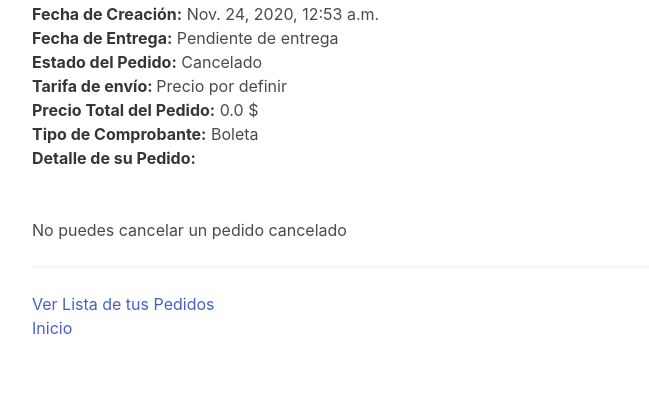
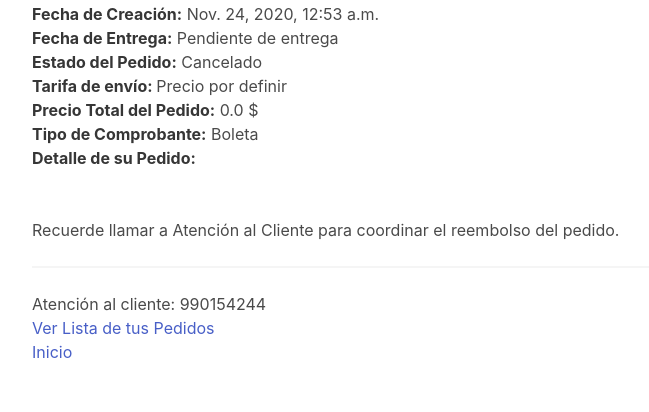
Before and after one commit to josedaniel07/proyecto-dse, a Django app: page /pedidos/15 in a window 1280 px wide. Shown: the part 394-806 px from the top of the page, without its empty margins (32-681 px from the left). Before the commit the page ends 728 px from the top, so only its background shows below. Run offline with Django 3.2, Linux system fonts and the light colour scheme; data comes from the database, SQL or seed files in the repository; both versions use the stored data as it was after the commit.

Commit message:
cancelar pedido

```diff
--- a/main/templates/main/pedido_cliente.html
+++ b/main/templates/main/pedido_cliente.html
@@ -42,7 +42,7 @@
     {% if object.estado == 'Entregado' %}
         <li>No puedes cancelar un pedido entregado</li>
     {% elif object.estado == 'Cancelado' %}
-        <li>No puedes cancelar un pedido cancelado</li>
+        <li>Recuerde llamar a Atención al Cliente para coordinar el reembolso del pedido.</li>
     {% else %}
      <a href="{% url 'pedido-cancelado' pedido.pk %}" class="button is-danger is-rounded ">
      Cancela tu pedido
@@ -50,6 +50,9 @@
     {% endif %}
     </ul>
     <hr>
+<ul>
+            Atención al cliente: 990154244
+        </ul>
     <ul>
       <li><a href="{% url 'pedido-list' %}">Ver Lista de tus Pedidos</a></li>
       <li><a href="{% url 'home' %}">Inicio</a></li>
--- a/main/templates/main/pedido_list.html
+++ b/main/templates/main/pedido_list.html
@@ -27,6 +27,9 @@
             </div>
         {% endif %}
         <ul>
+            Atención al cliente: 990154244
+        </ul>
+        <ul>
             <li><a href="{% url 'home' %}">Inicio</a></li>
         </ul>
 {% endblock %}
--- a/main/urls.py
+++ b/main/urls.py
@@ -24,5 +24,5 @@ urlpatterns = [
     path('complete_payment/', views.CompletePaymentView.as_view(), name='complete-payment'),
     path('pedidos/', views.PedidosListView.as_view(), name='pedido-list'),
     path('pedidos/<int:pk>', views.PedidoCliente.as_view(), name='pedido-cliente'),
-    path('cancela/<int:pk>', views.cancelarPedido.as_view(), name='pedido-cancelado'),
+    path('cancela/<int:pedido_pk>', views.cancelarPedido.as_view(), name='pedido-cancelado'),
 ]
--- a/main/views.py
+++ b/main/views.py
@@ -296,12 +296,13 @@ class PedidoCliente(DetailView):
     return context
 
 class cancelarPedido(View):
-  def get(self, request):
+  def get(self, request, pedido_pk):
     # Obten el cliente
     user_profile = Profile.objects.get(user=request.user)
     cliente = Cliente.objects.get(user_profile=user_profile)
-    # Obtén/Crea un/el pedido en proceso (EP) del usuario
-    pedido = Pedido.objects.get(cliente=cliente, pk=14)
+    pedidocod = Pedido.objects.get(pk=pedido_pk)
+    # Obtén el pedido que se queire cancelar
+    pedido = Pedido.objects.get(cliente=cliente, pk=pedidocod.pk)
     # Cambia el estado del pedido
     pedido.estado = 'Cancelado'
     # Guardamos los cambios
```
Also changed, not shown: db.sqlite3.
